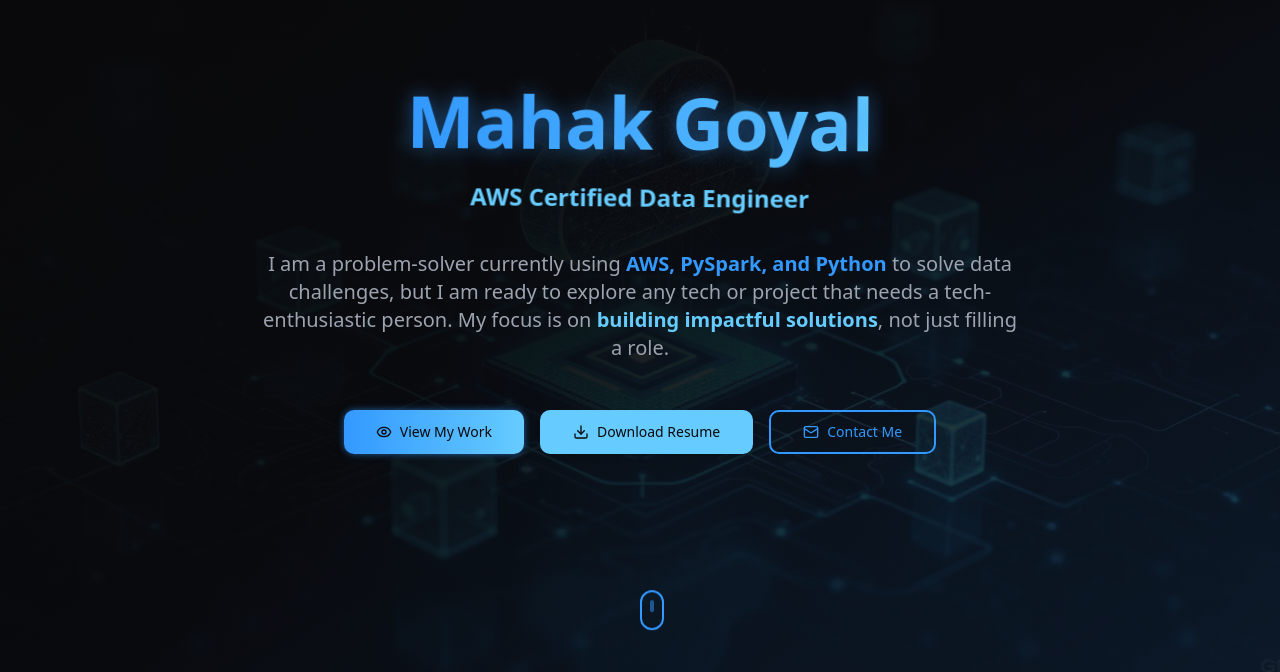
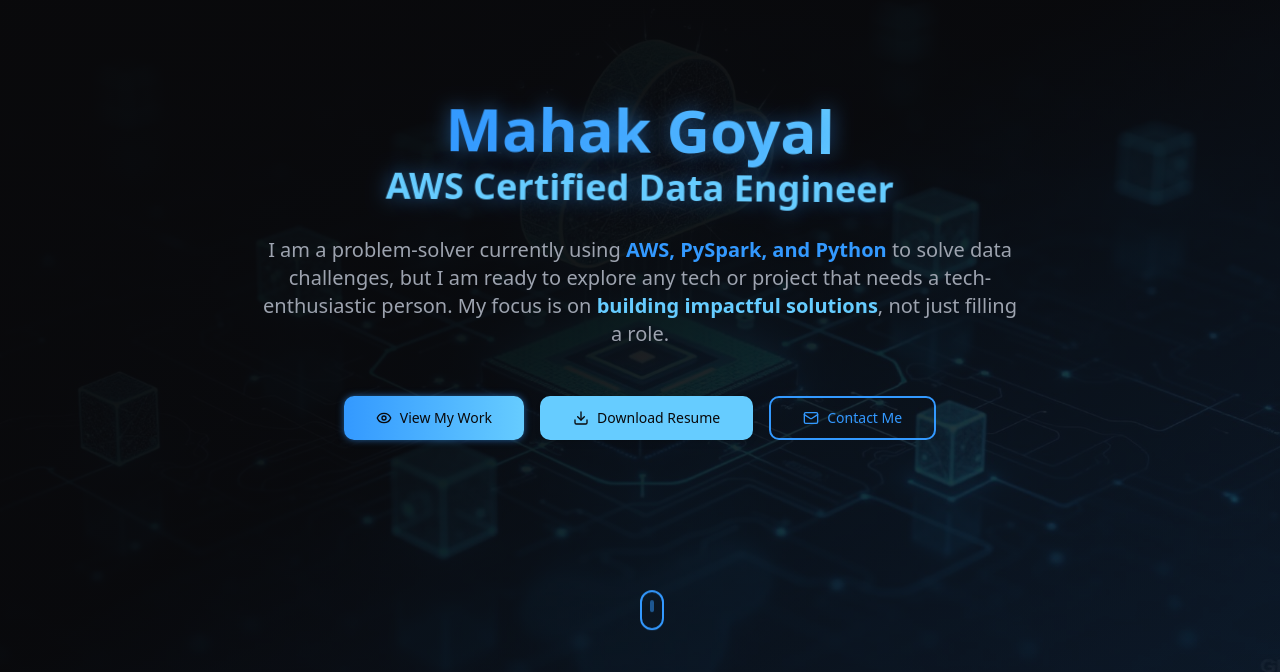
Before and after one commit to mahakg290399/mahakgoyal, a React (Vite) app: page / in a window 1280 px wide. Shown: the part 128-800 px from the top of the page. Built offline with nearby package versions, Linux system fonts and the light colour scheme; the HTML template or start-up script is replaced by a standard one.

Commit message:
Changes
Co-authored-by: mahakg290399 <49653632+mahakg290399@users.noreply.github.com>

```diff
--- a/src/components/portfolio/HeroSection.tsx
+++ b/src/components/portfolio/HeroSection.tsx
@@ -22,14 +22,14 @@ export const HeroSection = () => {
       {/* Content */}
       <div className="relative z-10 text-center px-6 max-w-4xl mx-auto">
         <div className="float-animation">
-          <h1 className="text-5xl md:text-7xl font-bold mb-6 text-glow">
+          <h1 className="text-4xl md:text-6xl font-bold mb-6 text-glow">
             <span className="bg-gradient-to-r from-primary to-accent bg-clip-text text-transparent">
               Mahak Goyal
             </span>
+            <span className="block text-2xl md:text-4xl mt-2 text-accent">
+              AWS Certified Data Engineer
+            </span>
           </h1>
-          <h2 className="text-xl md:text-2xl text-accent font-semibold mb-8">
-            AWS Certified Data Engineer
-          </h2>
         </div>
 
         <p className="text-lg md:text-xl text-muted-foreground mb-12 max-w-3xl mx-auto leading-relaxed">
```
